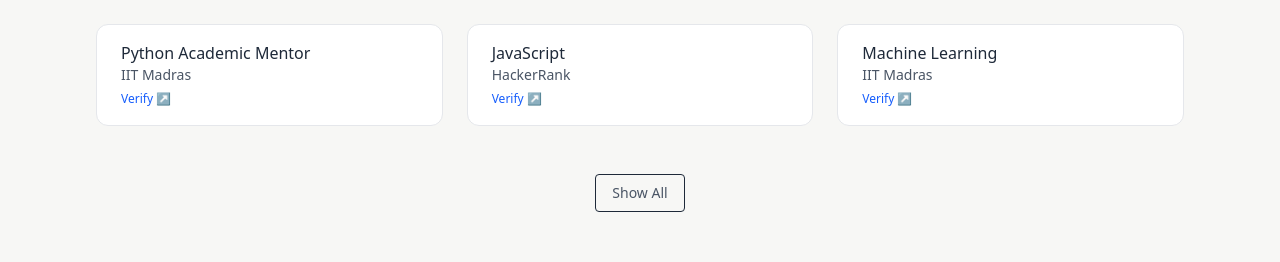
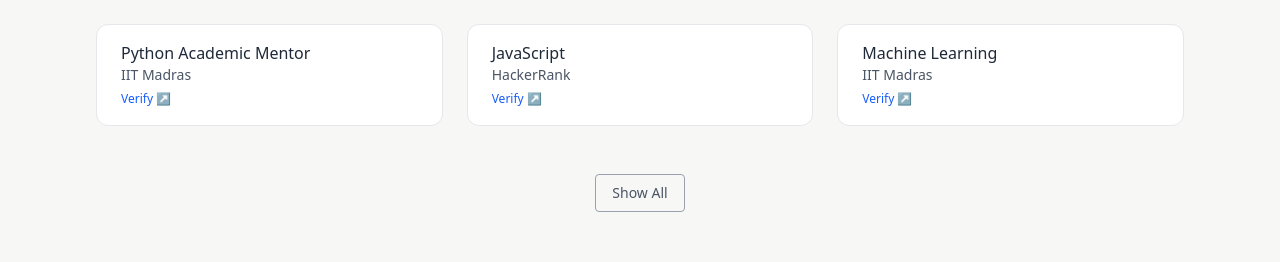
Before and after one commit to kkamal11/kkamal11.github.io, a React (Vite) app: page /about in a window 1280 px wide. Shown: the part 1196-1458 px from the top of the page. Built offline with nearby package versions, Linux system fonts and the light colour scheme.

Commit message:
style-enhancement

```diff
--- a/src/pages/About.tsx
+++ b/src/pages/About.tsx
@@ -169,11 +169,11 @@ export default function About() {
           <div className="flex items-center justify-center mt-6">
             <button
             onClick={toggleCertCount}
-            className="border border-gray-800 px-4 py-2 rounded text-sm hover:bg-black hover:text-white transition cursor-pointer"
+            className="border border-gray-400 px-4 py-2 rounded text-sm hover:bg-black hover:text-white transition cursor-pointer"
             >
             {showAllCerts ? "Show Less" : "Show All"}
             </button>
-        </div>
+          </div>
           <Reveal hiddenClass="opacity-0 translate-y-12 scale-95">
             <p className="text-sm text-gray-500 text-center">
               I continuously invest in learning to design and build reliable, scalable systems that create lasting impact in real-world applications, while actively exploring new technologies across Software Engineering, Machine Learning, and Artificial Intelligence.
```
